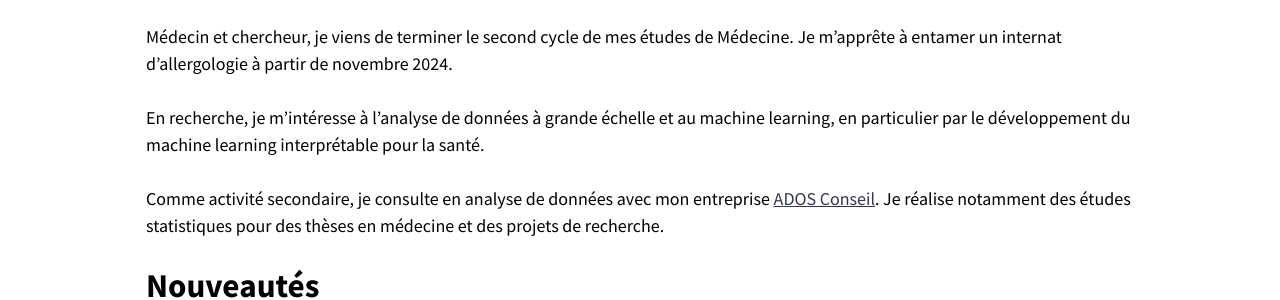
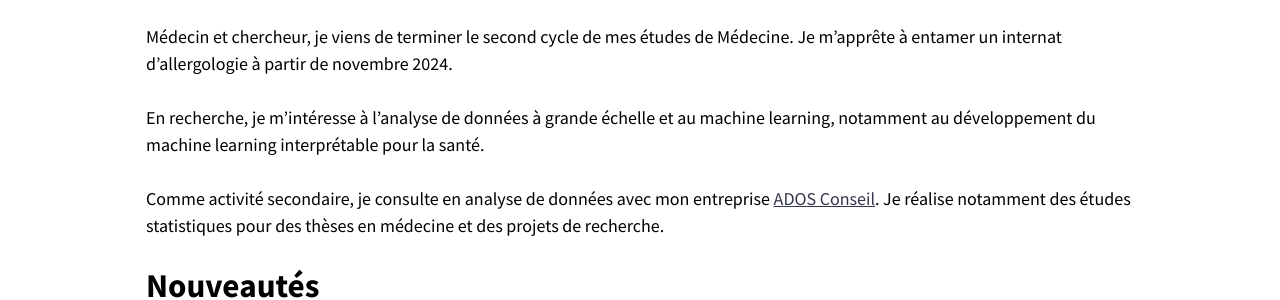
Before and after one commit to Bendjelal/bendjelal.github.io, a Jekyll site: the page built from index.md, in a window 1280 px wide. Shown: the part 186-486 px from the top of the page. Built offline with Jekyll 4.4.1, drawn with Linux system fonts in a browser that asks for light colours; nearby versions of some CDN libraries.

Commit message:
Update index.md

```diff
--- a/index.md
+++ b/index.md
@@ -25,7 +25,7 @@ order: 1
 
 Médecin et chercheur, je viens de terminer le second cycle de mes études de Médecine. Je m'apprête à entamer un internat d'allergologie à partir de novembre 2024.
 
-En recherche, je m'intéresse à l'analyse de données à grande échelle et au machine learning, en particulier par le développement du machine learning interprétable pour la santé.
+En recherche, je m'intéresse à l'analyse de données à grande échelle et au machine learning, notamment au développement du machine learning interprétable pour la santé.
 
 Comme activité secondaire, je consulte en analyse de données avec mon entreprise [ADOS Conseil](https://ados-conseil.github.io/). Je réalise notamment des études statistiques pour des thèses en médecine et des projets de recherche.
 
```
